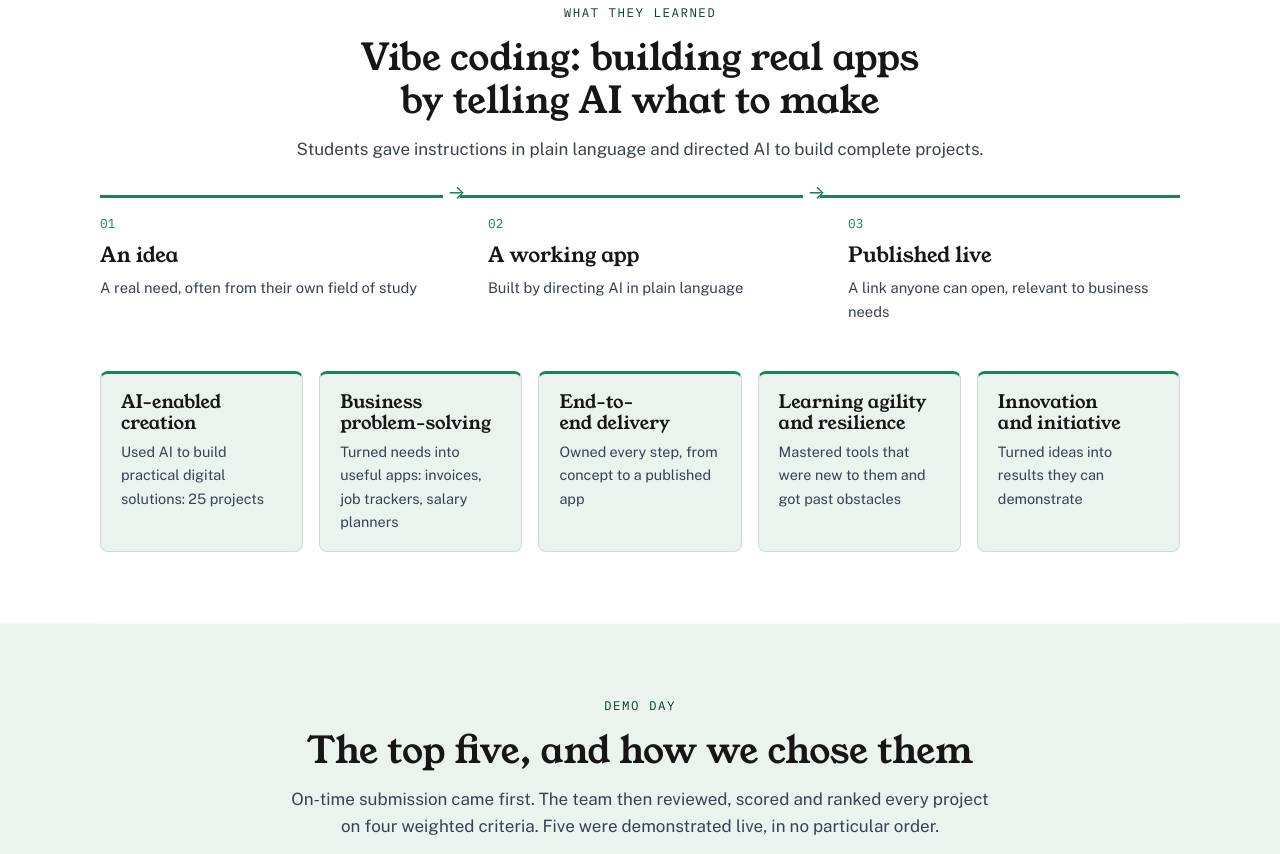
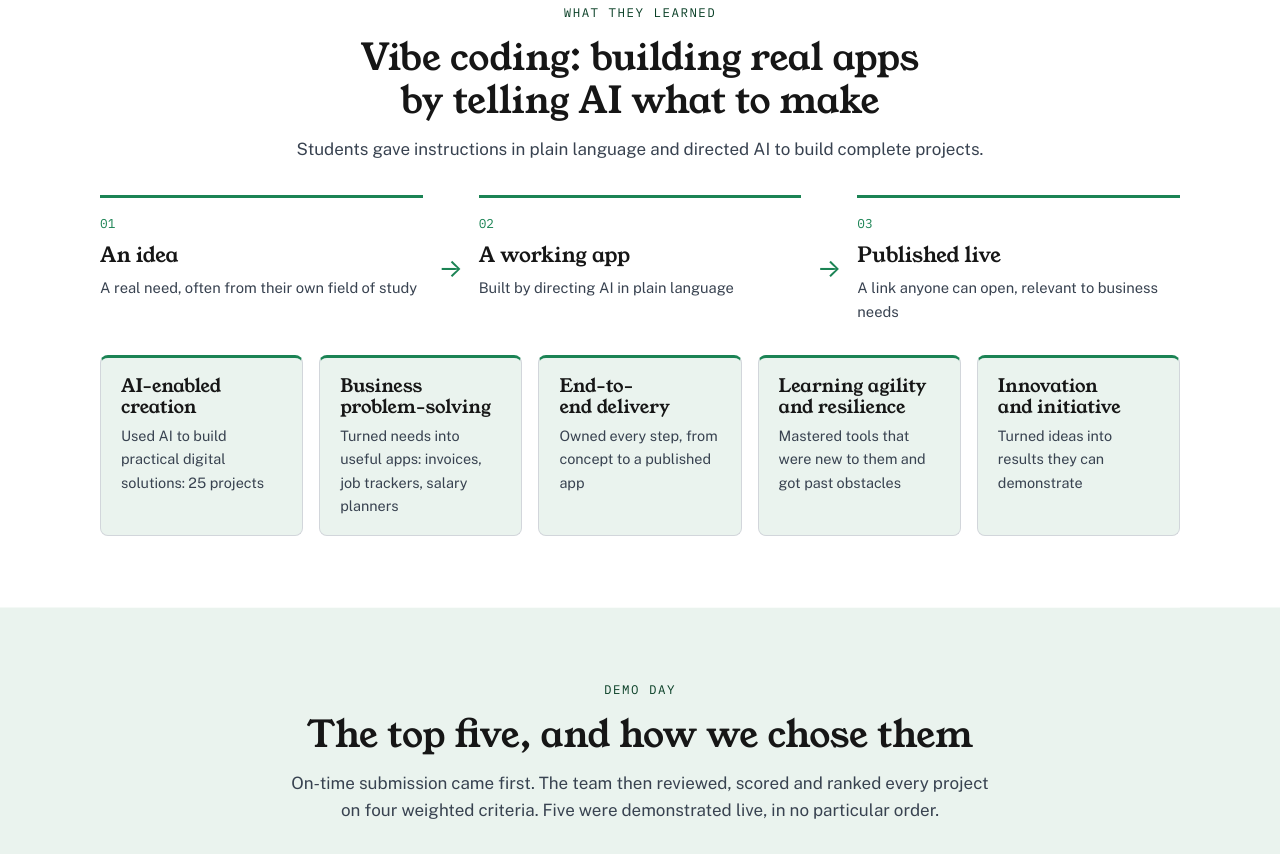
Before and after one commit to saifai/kku-ai-hackathon-report, a plain HTML site: page index.html in a window 1280 px wide. Shown: the part 1885-2739 px from the top of the page. Drawn offline with nearby package versions, Linux system fonts and the light colour scheme.

Commit message:
style(report): move step arrows between the text, off the lines
The arrows sat on top of the green step lines and looked joined to them.
The step lines now have a gap between them and the arrows sit in that gap,
level with the step text; they are hidden on phones where steps stack.

Changes:
- index.html: .flow gap and arrow position, mobile rule

Co-Authored-By: Claude Opus 5.5 <noreply@anthropic.com>

```diff
--- a/index.html
+++ b/index.html
@@ -228,11 +228,10 @@ html { scroll-behavior: smooth; }
 @media print { section.alt, .hero { box-shadow: none; clip-path: none; background: none; } .cta { display: none; } }
 
 /* Skills and employability: idea-to-app flow, capability cards, degree + AI rows, interview triad */
-.flow { display: grid; grid-template-columns: repeat(3, minmax(0, 1fr)); gap: 0; counter-reset: flow; }
-.flow div { counter-increment: flow; position: relative; padding: 16px 28px 16px 0; border-top: 3px solid var(--jacaranda); display: flex; flex-direction: column; gap: 4px; }
-.flow div + div { padding-left: 28px; }
+.flow { display: grid; grid-template-columns: repeat(3, minmax(0, 1fr)); gap: 56px; counter-reset: flow; }
+.flow div { counter-increment: flow; position: relative; padding-top: 16px; border-top: 3px solid var(--jacaranda); display: flex; flex-direction: column; gap: 4px; }
 .flow div::before { content: "0" counter(flow); font-family: var(--f-data); font-size: 0.8rem; color: var(--jacaranda); }
-.flow div:not(:last-child)::after { content: "→"; position: absolute; right: -0.5em; top: -0.82em; background: var(--sheet); color: var(--jacaranda); font-size: 1.2rem; line-height: 1; padding-inline: 4px; }
+.flow div:not(:last-child)::after { content: "→"; position: absolute; top: calc(50% + 8px); right: -56px; width: 56px; transform: translateY(-50%); text-align: center; font-size: 1.6rem; line-height: 1; color: var(--jacaranda); }
 .flow b { font-family: var(--f-display); font-weight: 400; font-size: 1.3rem; }
 .flow p { font-size: 0.92rem; color: var(--ink-2); }
 .skills { display: grid; grid-template-columns: repeat(auto-fit, minmax(190px, 1fr)); gap: 16px; }
@@ -251,7 +250,7 @@ html { scroll-behavior: smooth; }
 .eq-row .out small { display: block; color: var(--ink-2); font-size: 0.8rem; }
 @media (max-width: 820px) {
   .flow { grid-template-columns: 1fr; gap: 14px; }
-  .flow div, .flow div + div { padding: 12px 0 0; }
+  .flow div { padding-top: 12px; }
   .flow div::after { display: none; }
   .eq-row { grid-template-columns: auto auto 1fr; row-gap: 8px; }
   .eq-row.head { display: none; }
@@ -259,7 +258,6 @@ html { scroll-behavior: smooth; }
   .eq-row .out { grid-column: 1 / -1; border-top: 1px solid var(--rule); padding-top: 8px; }
 }
 h3.sub { text-align: center; margin-bottom: -8px; }
-section:not(.alt) .flow div::after { background: var(--paper); }
 @media (min-width: 821px) { .obs.three { grid-template-columns: repeat(3, minmax(0, 1fr)); } }
 @media print { .flow, .skills .card { break-inside: avoid; } }
 </style>
```
